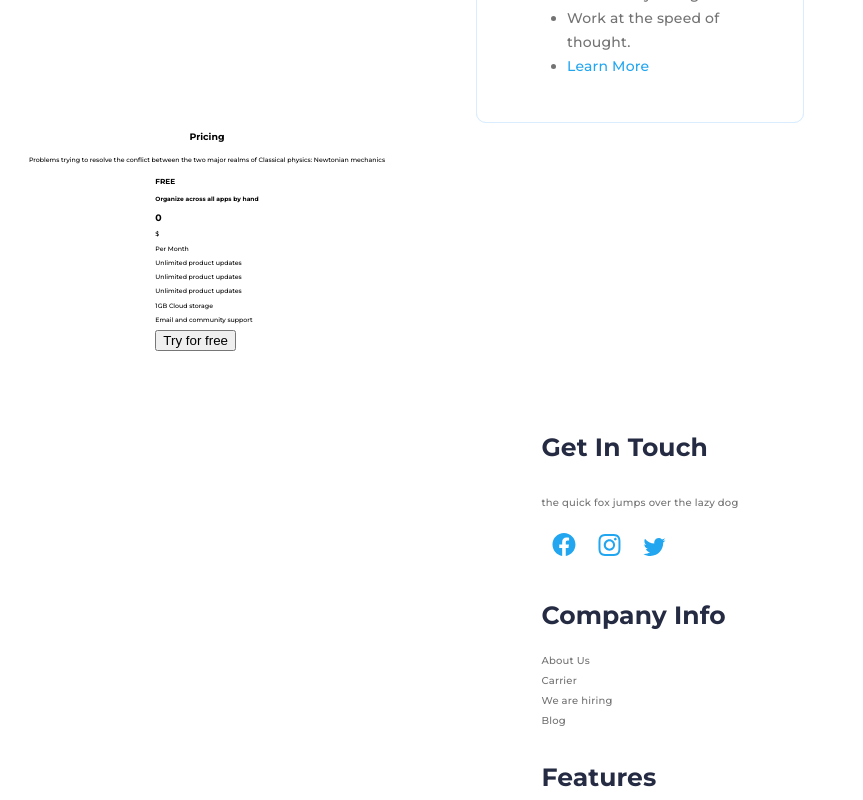
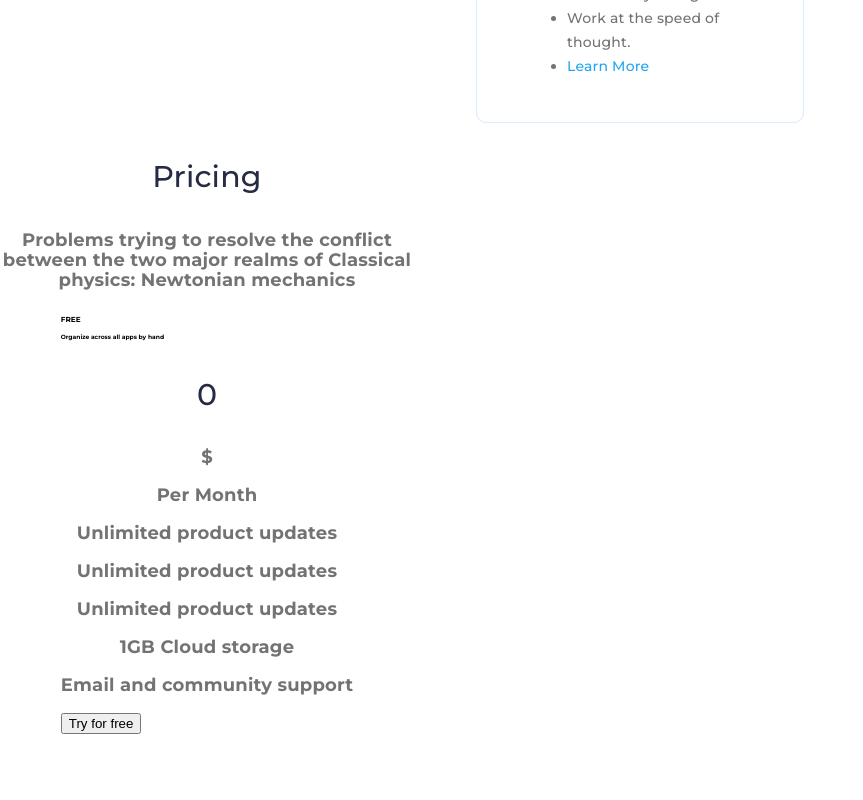
Before and after one commit to hstrejoluna/C1-G5, a Next.js app: page / in a window 1280 px wide. Shown: the part 2980-3780 px from the top of the page, without its empty margins (0-863 px from the left). Built offline with nearby package versions, Linux system fonts and the light colour scheme.

Commit message:
agregando componente plan

```diff
--- a/components/Plans.js
+++ b/components/Plans.js
@@ -4,11 +4,13 @@ import classes from './plans.module.css';
 function Plans(props){
     return(
         <div className={classes.container_plans}>
-                <h2>Pricing</h2>
+            <div>
+            <h2>Pricing</h2>
                 <p>Problems trying to resolve
                 the conflict between the two major
                 realms of Classical physics:
                 Newtonian mechanics</p>
+            </div>
             <div className={classes.subcontainer}>
                 <h3>FREE</h3>
                 <h5>Organize across all
--- a/components/plans.module.css
+++ b/components/plans.module.css
@@ -1,14 +1,32 @@
 .container_plans{
     width: 414px;
-    height: auto;
+    height: 700px;
     display:flex;
     flex-direction: column;
-    justify-content: space-between;
     align-items: center;
+
 }
 
-.container_title {
+.container_plans h2 {
+    font-family: 'Montserrat', sans-serif;
+    font-size: 3rem;
+    font-style: normal;
+    font-weight: 400;
+    line-height: 57px;
+    letter-spacing: 0.2px;
+    text-align: center;
+    color: rgba(37, 43, 66, 1);
 
-    border-radius: 0px;
-    margin: 0 auto;
 }
+
+.container_plans p {
+    font-family: 'Montserrat', sans-serif;
+    font-size: 1.8rem;
+    font-style: normal;
+    font-weight: 700;
+    line-height: 20px;
+    letter-spacing: 0.2px;
+    text-align: center;
+    color: rgba(115, 115, 115, 1);
+
+}
```
